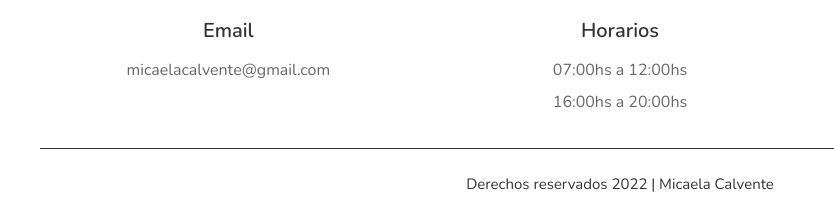
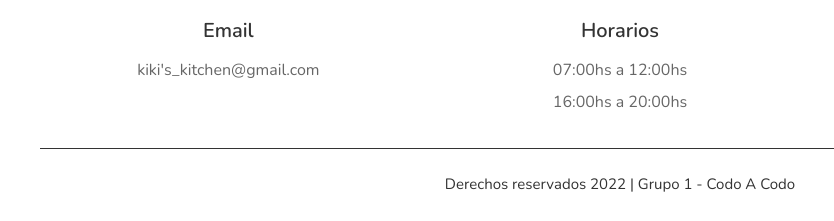
Before and after one commit to micaelacalvente/kiki, a plain HTML site: page index.html in a window 1280 px wide. Shown: the part 3376-3597 px from the top of the page, 20-854 px from the left. Drawn offline with nearby package versions, Linux system fonts and the light colour scheme; a web font is replaced by a local one.

Commit message:
email mod

```diff
--- a/index.html
+++ b/index.html
@@ -129,7 +129,7 @@
         <div class="box">
             <i class="fas fa-envelope"></i>
             <h3>Email</h3>
-            <p>micaelacalvente@gmail.com</p>
+            <p>kiki's_kitchen@gmail.com</p>
         </div>
 
         <div class="box">
@@ -147,7 +147,7 @@
 
         </div>
 
-        <div class="credit"> Derechos reservados 2022 | Micaela Calvente </div>
+        <div class="credit"> Derechos reservados 2022 | Grupo 1 - Codo A Codo </div>
 
     </section>
 <!-- FOOTER -->
```
